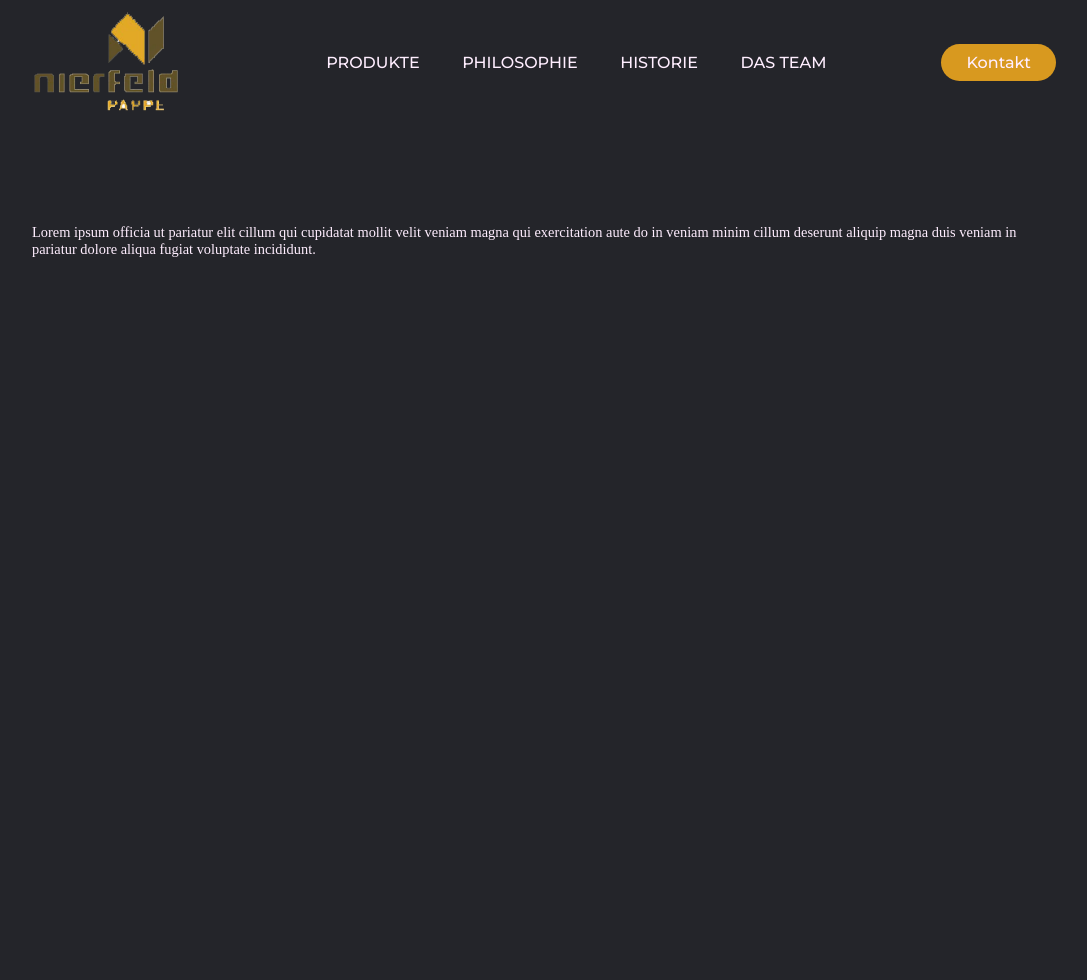
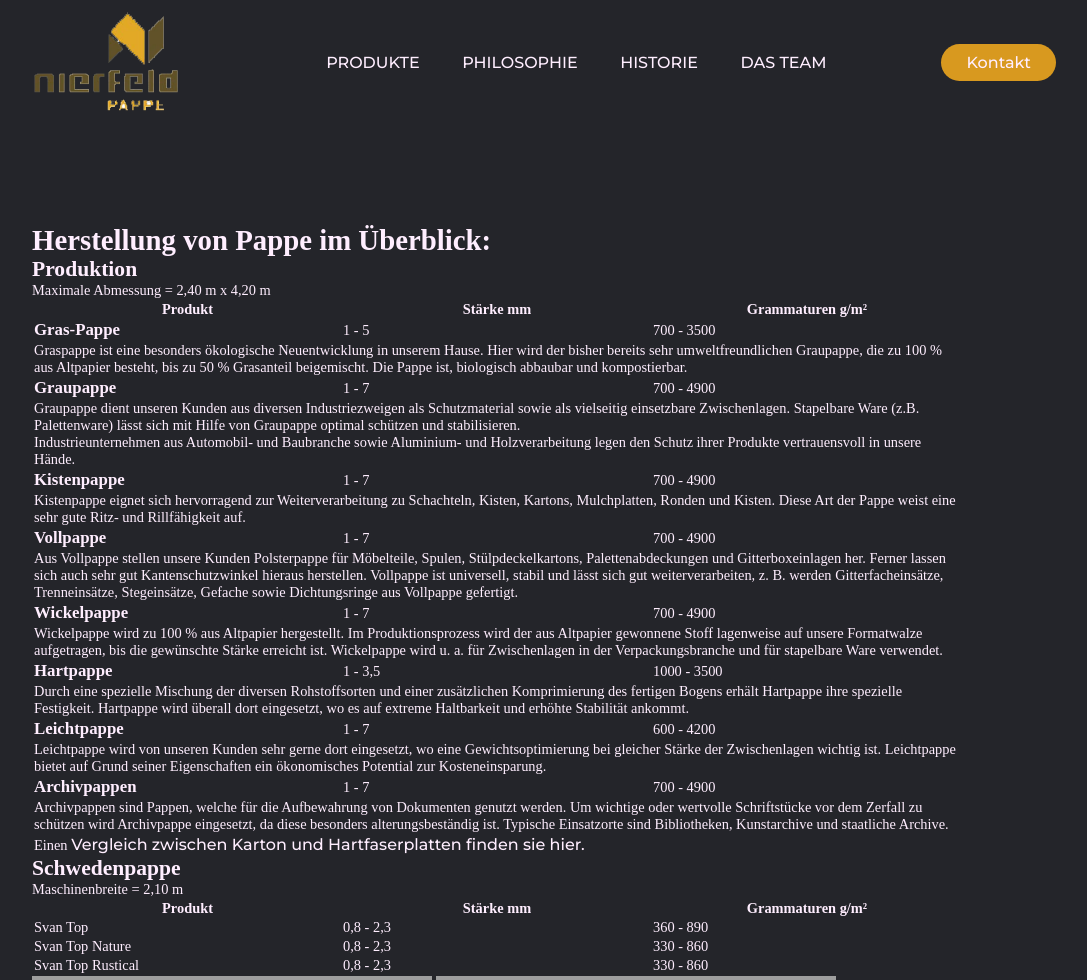
Before and after one commit to BukkitGerman/ITA-F_Pappen_Fabrik_Nierfeld, a PHP site: page /index.php?p=produkte in a window 1280 px wide. Shown: the top 980 px of the page, without its empty margins (96-1183 px from the left). Run offline with PHP 8.4, Linux system fonts and the light colour scheme; grey boxes are pictures that could not be loaded.

Commit message:
Changes to be committed: 	modified:   index.php 	modified:   js/main.js 	modified:   templates/main.php 	new file:   templates/produkte.php
Add Content Functionality with PHP.

```diff
--- a/index.php
+++ b/index.php
@@ -1,5 +1,6 @@
 <?php
 include "templates/main.php";
+include "templates/produkte.php";
 
 ?>
 
@@ -19,11 +20,28 @@ showNavbar();
 <div class="wrapper">
 	<div class="content">
 		<?php
+			if(isset($_GET['p'])){
+				if($_GET['p'] === "produkte"){
+					echo showProdukte();
+				}elseif($_GET['p'] === "philosophie"){
 
-		echo "Lorem ipsum officia ut pariatur elit cillum qui cupidatat mollit velit veniam magna qui exercitation aute do in veniam minim cillum deserunt aliquip magna duis veniam in pariatur dolore aliqua fugiat voluptate incididunt.";
-			#if(isset($_POST['produkte'])){
-			#	echo "Testing Message.";
-			#}
+				}elseif($_GET['p'] === "historie"){
+
+				}elseif($_GET['p'] === "team"){
+
+				}elseif($_GET['p'] === "agb"){
+
+				}elseif($_GET['p'] === "impressum"){
+
+				}elseif($_GET['p'] === "datenschutz"){
+
+				}else{
+					echo "Home";
+				}
+			}else{
+				echo "Home";
+				#TODO Add showHome Function
+			}
 		?>
 	</div>
 	<div class="push"></div>
--- a/js/main.js
+++ b/js/main.js
@@ -15,3 +15,8 @@ window.addEventListener('load', () => {
 
 
 })
+
+window.addEventListener('beforeunload', function (e) {
+  // the absence of a returnValue property on the event will guarantee the browser unload happens
+  delete e['returnValue'];
+})
--- a/templates/main.php
+++ b/templates/main.php
@@ -29,13 +29,13 @@ function showFooter(){
 		</div>
 		<a class='log link' name='login' href='#'><button>Login</button></a>
 	</footer>
-	<form method='POST' class='link__form' id='produkte' action='/'><input type='hidden' name='produkte' value='produkte'/></form>
-	<form method='POST' class='link__form' id='philosophie' action='/'><input type='hidden' name='philosophie' value='philosophie'/></form>
-	<form method='POST' class='link__form' id='historie' action='/'><input type='hidden' name='historie' value='historie'/></form>
-	<form method='POST' class='link__form' id='team' action='/'><input type='hidden' name='team' value='team'/></form>
-	<form method='POST' class='link__form' id='agb' action='/'><input type='hidden' name='agb' value='agb'/></form>
-	<form method='POST' class='link__form' id='impressum' action='/'><input type='hidden' name='impressum' value='impressum'/></form>
-	<form method='POST' class='link__form' id='datenschutz' action='/'><input type='hidden' name='datenschutz' value='datenschutz'/></form>
+	<form method='GET' class='link__form' id='produkte' action='/'><input type='hidden' name='p' value='produkte'/></form>
+	<form method='GET' class='link__form' id='philosophie' action='/'><input type='hidden' name='p' value='philosophie'/></form>
+	<form method='GET' class='link__form' id='historie' action='/'><input type='hidden' name='p' value='historie'/></form>
+	<form method='GET' class='link__form' id='team' action='/'><input type='hidden' name='p' value='team'/></form>
+	<form method='GET' class='link__form' id='agb' action='/'><input type='hidden' name='p' value='agb'/></form>
+	<form method='GET' class='link__form' id='impressum' action='/'><input type='hidden' name='p' value='impressum'/></form>
+	<form method='GET' class='link__form' id='datenschutz' action='/'><input type='hidden' name='p' value='datenschutz'/></form>
 	";
 }
 
--- /dev/null
+++ b/templates/produkte.php
@@ -0,0 +1,225 @@
+<?php
+function showProdukte() {
+	return "
+
+		<div id='all'>
+<h1>Herstellung von Pappe im Überblick:</h1>
+
+				<h2>Produktion</h2>
+                <p class='highlight'>Maximale Abmessung = 2,40 m x 4,20 m</p>
+				<table id='produkttabelle'>
+					<thead>
+						<tr>
+							<th scope='col' width='307'>Produkt </th>
+							<th scope='col' width='308'>Stärke mm</th>
+							<th scope='col' width='308'>Grammaturen g/m²</th>
+						</tr>
+					</thead>
+					<tbody>
+					  <tr class='odd'>
+						  <td class='prod'><h3 class='produkt'>Gras-Pappe</h3></td>
+						  <td>1 - 5</td>
+						  <td>700 - 3500</td>
+					  </tr>
+						<tr>
+						  <td colspan='3' class='proddesc'>Graspappe ist eine besonders ökologische Neuentwicklung in unserem Hause. Hier wird der bisher bereits sehr umweltfreundlichen Graupappe, die zu 100 % aus Altpapier besteht, bis zu 50 % Grasanteil beigemischt. Die Pappe ist, biologisch abbaubar und kompostierbar.</td>
+					  </tr>
+						<tr class='odd'>
+						  <td class='prod'><h3 class='produkt'>Graupappe</h3></td>
+						  <td>1 - 7</td>
+						  <td>700 - 4900</td>
+					  </tr>
+						<tr>
+						  <td colspan='3' class='proddesc'>Graupappe dient unseren Kunden aus diversen Industriezweigen als Schutzmaterial sowie als vielseitig einsetzbare Zwischenlagen. Stapelbare Ware (z.B. Palettenware) lässt sich mit Hilfe von Graupappe optimal schützen und stabilisieren.<br>
+					      Industrieunternehmen aus Automobil- und Baubranche sowie Aluminium- und Holzverarbeitung legen den Schutz ihrer Produkte vertrauensvoll in unsere Hände.</td>
+					  </tr>
+						<tr class='odd'>
+							<td class='prod'><h3 class='produkt'>Kistenpappe</h3></td>
+                            <td>1 - 7</td>
+                            <td>700 - 4900</td>
+						</tr>
+                        <tr>
+                            <td colspan='3' class='proddesc'>Kistenpappe eignet sich hervorragend zur Weiterverarbeitung zu Schachteln, Kisten, Kartons, Mulchplatten, Ronden und Kisten. Diese Art der Pappe weist eine sehr gute Ritz- und Rillfähigkeit auf.</td>
+                        </tr>
+
+                        <tr class='odd'>
+                            <td class='prod'><h3 class='produkt'>Vollpappe</h3></td>
+                            <td>1 - 7</td>
+                            <td>700 - 4900</td>
+                        </tr>
+
+                        <tr>
+                          <td colspan='3' class='proddesc'>Aus Vollpappe stellen unsere Kunden Polsterpappe für Möbelteile, Spulen, Stülpdeckelkartons, Palettenabdeckungen und Gitterboxeinlagen her. Ferner lassen sich auch sehr gut Kantenschutzwinkel hieraus herstellen. Vollpappe ist universell, stabil und lässt sich gut weiterverarbeiten, z. B. werden Gitterfacheinsätze, Trenneinsätze, Stegeinsätze, Gefache sowie Dichtungsringe aus Vollpappe gefertigt.</td>
+                        </tr>
+                        <tr class='odd'>
+                            <td class='prod'><h3 class='produkt'>Wickelpappe</h3></td>
+                            <td>1 - 7</td>
+                            <td>700 - 4900</td>
+                        </tr>
+
+                        <tr>
+                          <td colspan='3' class='proddesc'>Wickelpappe wird zu 100 % aus Altpapier hergestellt. Im Produktionsprozess wird der aus Altpapier gewonnene Stoff lagenweise auf unsere Formatwalze aufgetragen, bis die gewünschte Stärke erreicht ist. Wickelpappe wird u. a. für
+                          Zwischenlagen in der Verpackungsbranche und für stapelbare Ware verwendet.</td>
+                        </tr>
+                        <tr class='odd'>
+                            <td class='prod'><h3 class='produkt'>Hartpappe</h3></td>
+                            <td>1 - 3,5</td>
+                            <td>1000 - 3500</td>
+                        </tr>
+
+                        <tr>
+                          <td colspan='3' class='proddesc'>Durch eine spezielle Mischung der diversen Rohstoffsorten und einer zusätzlichen Komprimierung des fertigen Bogens erhält Hartpappe ihre spezielle Festigkeit. Hartpappe wird überall dort eingesetzt, wo es auf extreme Haltbarkeit und erhöhte Stabilität ankommt.</td>
+                        </tr>
+                        <tr class='odd'>
+                            <td class='prod'><h3 class='produkt'>Leichtpappe</h3></td>
+                            <td>1 - 7</td>
+                            <td>600 - 4200</td>
+                        </tr>
+
+                        <tr>
+                          <td colspan='3' class='proddesc'>Leichtpappe wird von unseren Kunden sehr gerne dort eingesetzt, wo eine Gewichtsoptimierung bei gleicher Stärke der Zwischenlagen wichtig ist. Leichtpappe bietet auf Grund seiner Eigenschaften ein ökonomisches Potential zur Kosteneinsparung.</td>
+                        </tr>
+                        <tr class='odd'>
+                            <td class='prod'><h3 class='produkt'>Archivpappen</h3></td>
+                            <td>1 - 7</td>
+                            <td>700 - 4900</td>
+                        </tr>
+                        <tr>
+                          <td colspan='3' class='proddesc'>Archivpappen sind Pappen, welche für die Aufbewahrung von Dokumenten genutzt werden. Um wichtige oder wertvolle Schriftstücke vor dem Zerfall zu schützen wird Archivpappe eingesetzt, da diese besonders alterungsbeständig ist. Typische Einsatzorte sind Bibliotheken, Kunstarchive und staatliche Archive.</td>
+                        </tr>
+						<tr class='odd'>
+                          <td colspan='3' class='proddesc'>Einen <a href='pappe-vs-hartfaserplatte.html'>Vergleich zwischen Karton und Hartfaserplatten finden sie hier.</a></td>
+                        </tr>
+					</tbody>
+			</table>
+
+            	<h2>Schwedenpappe</h2>
+   	  <p class='highlight'>Maschinenbreite = 2,10 m</p>
+				<table>
+					<thead>
+						<tr>
+							<th scope='col' width='307'>Produkt </th>
+							<th scope='col' width='308'>Stärke mm</th>
+							<th scope='col' width='308'>Grammaturen g/m²</th>
+						</tr>
+					</thead>
+					<tbody>
+                        <tr class='odd'>
+                            <td>Svan Top</td>
+                            <td>0,8 - 2,3</td>
+                            <td>360 - 890</td>
+                        </tr>
+                       <tr>
+                            <td>Svan Top Nature</td>
+                            <td>0,8 - 2,3</td>
+                            <td>330 - 860</td>
+                        </tr>
+                        <tr class='odd'>
+                            <td>Svan Top Rustical</td>
+                            <td>0,8 - 2,3</td>
+                            <td>330 - 860</td>
+                        </tr>
+					</tbody>
+			</table>
+
+
+<img class='img' src='images/nierfeld-pappe-produkte-02.jpg' alt='Schaltzentrale Pappenproduktion'>
+<img class='img' src='images/nierfeld-pappe-produkte-03.jpg' alt='Förderband'>
+<img class='img' src='images/nierfeld-pappe-produkte-04.jpg' alt='Produktinsstätte Pappe'>
+
+                    <p class='highlight'>auf Kundenwunsch</p>
+                  <table>
+                    <thead>
+                        <tr>
+                        <th scope='col' width='307'>Optionen</th>
+                        <th scope='col' width='628'>Relevante Normen</th>
+                        </tr>
+                    </thead>
+					<tbody>
+                        <tr class='odd'>
+                        <td>wasserabweisend</td>
+                            <td>DIN 53129</td>
+                        </tr>
+
+                        <tr>
+                            <td>nassfest</td>
+                            <td>DIN 55428 Teil 2</td>
+                        </tr>
+
+                        <tr class='odd'>
+                            <td>ph-Wert - säurefrei</td>
+                            <td></td>
+                        </tr>
+
+                        <tr>
+                            <td>Sulfatgehalt<br>&lt; 0,3 Gew.-% berechnet als Natriumsulfat</td>
+                            <td>DIN 53127</td>
+                        </tr>
+
+                        <tr class='odd'>
+                            <td>Chloridgehalt<br>&lt; 0,05 Gew.-% berechnet als Natrimsulfat</td>
+                            <td>DIN 53125</td>
+                        </tr>
+
+                        <tr>
+                            <td>Berstdruckprüfung</td>
+                            <td>DIN 53141</td>
+                        </tr>
+
+                        <tr class='odd'>
+                            <td>Massefärbung</td>
+                            <td></td>
+                        </tr>
+
+                       <tr>
+                            <td>Bakterien und Pilze</td>
+                            <td>DIN 54379</td>
+                        </tr>
+					</tbody>
+				</table>
+
+<img class='img' src='images/nierfeld-pappe-produkte-05.jpg' alt='Produktion von Pappe'>
+<img class='img' src='images/nierfeld-pappe-produkte-06.jpg' alt='geschnittene Pappe'>
+<img class='img' src='images/nierfeld-pappe-produkte-07.jpg' alt='gestanzte Pappe'>
+
+                    <p class='highlight'>Verarbeitung</p>
+                  <table>
+					<tbody>
+                        <tr class='odd'>
+                        <td width='307'>Satinage</td>
+                            <td width='628'>1 mm gleich 1.000 g/m²</td>
+                        </tr>
+
+                        <tr>
+                            <td>Kaschieren</td>
+                            <td>max. Arbeitsbreite 1000 mm</td>
+                        </tr>
+
+                        <tr class='odd'>
+                            <td>Stanzen</td>
+                            <td>alle Größen</td>
+                        </tr>
+
+                        <tr>
+                            <td>Rillen</td>
+                            <td>auf Anfrage</td>
+                        </tr>
+
+                        <tr class='odd'>
+                            <td>Ritzen</td>
+                            <td>auf Anfrage</td>
+                        </tr>
+
+                        <tr>
+                            <td>Heften</td>
+                            <td>auf Anfrage</td>
+                        </tr>
+					</tbody>
+				</table>
+
+</div>
+
+	";
+}
+
+?>
```
